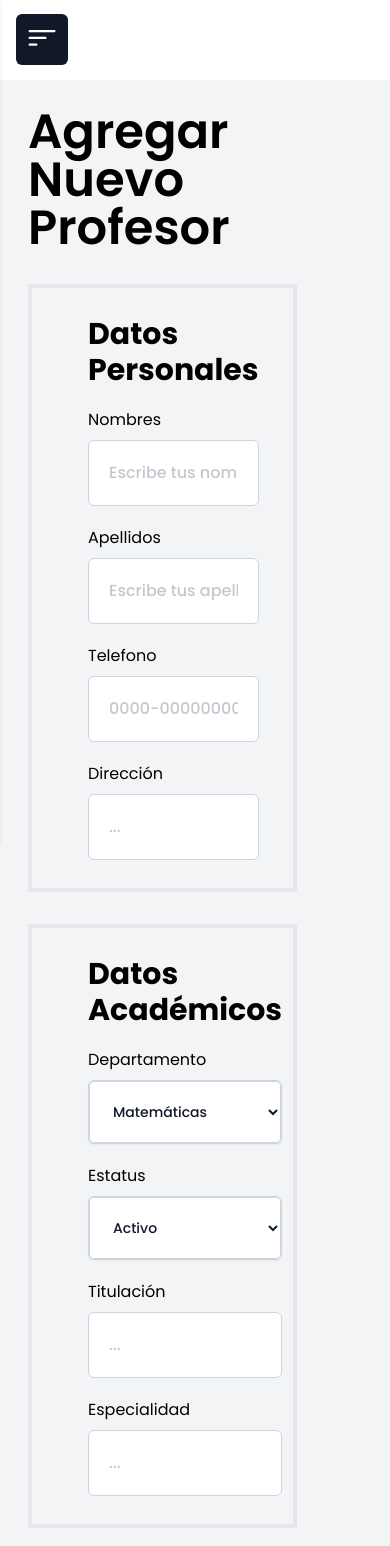
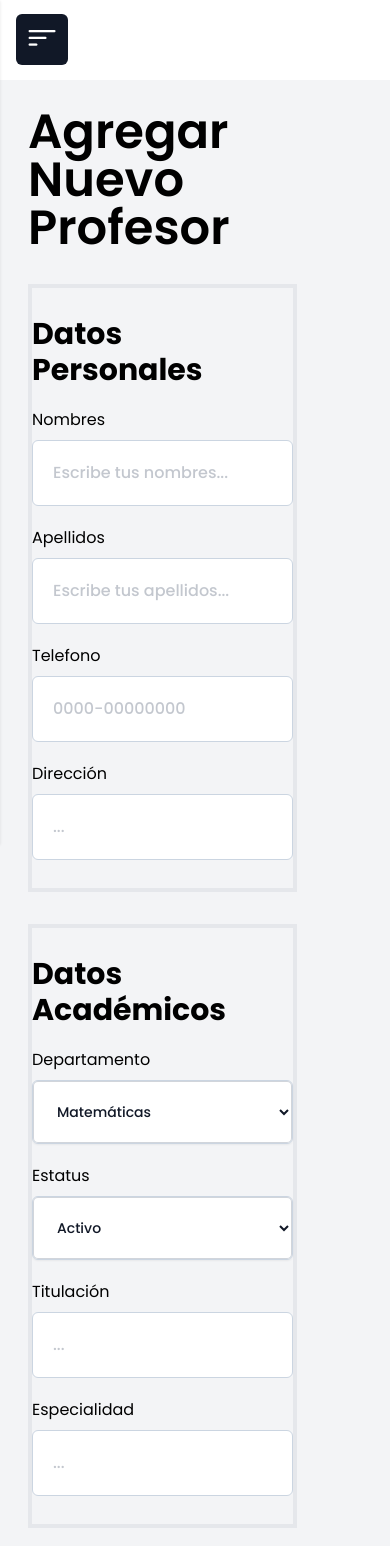
Before and after one commit to EAnselmi060/Vista-proyecto-EDUNEG, a React (Vite) app: page / in a window 390 px wide. Shown: the top 1546 px of the page. Built offline with nearby package versions, Linux system fonts and the light colour scheme.

Commit message:
Arreglos responsive

```diff
--- a/src/Form.jsx
+++ b/src/Form.jsx
@@ -51,7 +51,7 @@ export const Form = () => {
         <h2 className="ml-3 text-5xl   text-left font-semibold">Agregar Nuevo Profesor</h2>
 
         <div className="ml-3 place-content-center w-3/4">
-          <div className="mt-8 py-7 px-14 grid gap-5 md:grid-cols-1 border-solid	border-4">
+          <div className="mt-8 py-7 lg:px-14 grid gap-5 md:grid-cols-1 border-solid	border-4">
             <h4 className="text-3xl   text-left font-bold">Datos Personales</h4>
             <Input
               label="Nombres"
@@ -78,7 +78,7 @@ export const Form = () => {
               placeholder="..."
             />
           </div>
-          <div className="mt-8 py-7 px-14 grid gap-5 md:grid-cols-1 border-solid	border-4">
+          <div className="mt-8 py-7 lg:px-14 grid gap-5 md:grid-cols-1 border-solid	border-4">
           <h4 className="text-3xl   text-left font-bold">Datos Académicos</h4>
             <Select
               label="Departamento"
```
